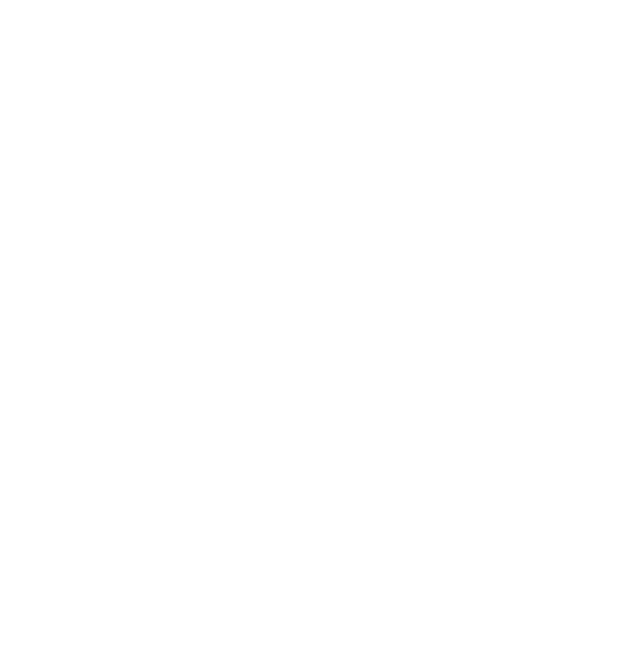
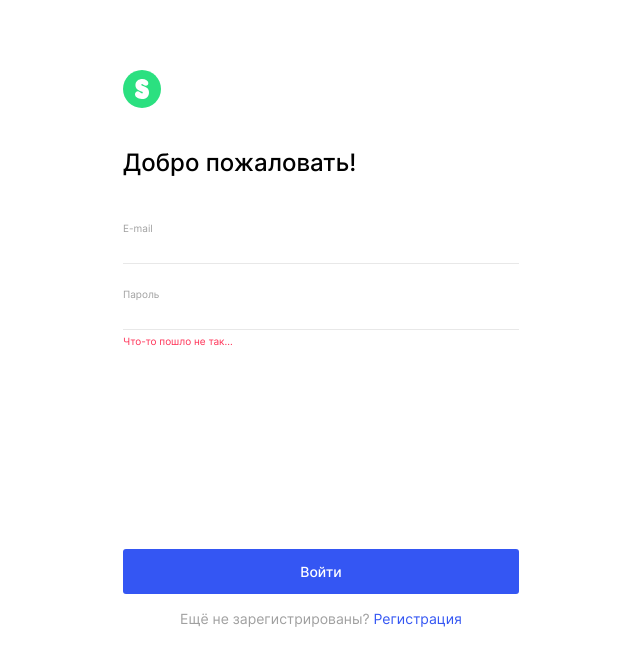
Before and after one commit to AxlLove/movies-explorer-frontend, a React (Create React App) app: page /signin in a window 1280 px wide. Shown: the top 666 px of the page, without its empty margins (319-959 px from the left). Built offline with nearby package versions, Linux system fonts and the light colour scheme.

Commit message:
complete 1280 sections

```diff
--- a/src/components/App/App.js
+++ b/src/components/App/App.js
@@ -6,13 +6,16 @@
 import Movies from '../Movies/Movies';
 import SavedMovies from '../SavedMovies/SavedMovies';
 import Profile from '../Profile/Profile';
+import Register from "../Register/Register";
+import Login from "../Login/Login";
+import NotFoundPage from "../NotFoundPage/NotFoundPage";
 
 function App() {
   return (
       <Switch>
           <Route path='/' exact>
               <div className="App">
-                  <Header loggedIn={true} isMain={true}></Header>
+                  <Header loggedIn={false} isMain={true}></Header>
                   <Main/>
                   <Footer/>
               </div>
@@ -37,6 +40,27 @@
                 <Profile/>
               </div>
           </Route>
+          <Route path='/profile'>
+              <div className="App">
+                  <Header loggedIn={true} isMain={false}/>
+                  <Profile/>
+              </div>
+          </Route>
+          <Route path='/signup'>
+              <div className="App">
+                  <Register/>
+              </div>
+          </Route>
+          <Route path='/signin'>
+              <div className="App">
+                  <Login/>
+              </div>
+          </Route>
+          <Route path='*'>
+              <div className="App">
+                  <NotFoundPage/>
+              </div>
+          </Route>
       </Switch>
   );
 }
--- a/src/components/Header/Header.css
+++ b/src/components/Header/Header.css
@@ -7,13 +7,14 @@
     justify-content: space-between;
     align-items: center;
 }
-.header__logo {
+.logo {
     background-image: url("../../images/logo.svg");
     width: 38px;
     height: 38px;
     background-repeat: no-repeat;
     background-size: contain;
     cursor: pointer;
+    display: block;
 }
 .header__link-container {
     display: flex;
@@ -27,6 +28,7 @@
     line-height: 16px;
     text-align: center;
     cursor: pointer;
+    text-decoration: none;
 }
 .header__login-button{
     background-color: #2BE080;
@@ -38,4 +40,11 @@
     font-size: 12px;
     line-height: 16px;
     cursor: pointer;
+    display: flex;
 }
+.header__login-link {
+    text-decoration: none;
+}
+.header__login-button-text {
+    margin: auto;
+}
--- a/src/components/Header/Header.js
+++ b/src/components/Header/Header.js
@@ -3,11 +3,10 @@
 
 function Header({loggedIn, isMain}) {
     return (
-
         loggedIn ?
         <header className={`header ${isMain ? "header_type_main-page" : ""}`}>
             <div className="header__content">
-                <Link to="/" className="header__logo"/>
+                <Link to="/" className="logo"/>
                 <Navigation>
                     <NavLink to="/movies" activeClassName='menu__link_active' className={`menu__link ${isMain ? "menu__link_type_main-page" : ""}`}>Фильмы</NavLink>
                     <NavLink to="/saved-movies" activeClassName='menu__link_active' className={`menu__link ${isMain ? "menu__link_type_main-page" : ""}`}>Сохранённые фильмы</NavLink>
@@ -20,10 +19,14 @@
             :
             <header className={`header ${isMain ? "header_type_main-page" : ""}`}>
                 <div className="header__content">
-                    <Link to="/" className="header__logo"/>
+                    <Link to="/" className="logo"/>
                     <div className="header__link-container">
-                        <p className="header__register-link">Регистрация</p>
-                        <button className="header__login-button">Войти</button>
+                        <Link to="/signup" className="header__register-link">Регистрация</Link>
+                        <Link to="/signin" className="header__login-link">
+                            <div className="header__login-button">
+                                <p className="header__login-button-text">Войти</p>
+                            </div>
+                        </Link>
                     </div>
                 </div>
             </header>
@@ -33,3 +36,4 @@
 export default Header;
 
 //TODO меню встает криво, добавил margin подумамй как можно сделать
+//TODO https://alvarotrigo.com/blog/hamburger-menu-css/
--- /dev/null
+++ b/src/components/Login/Login.css
@@ -0,0 +1,3 @@
+.auth-form__input-container_type_login {
+    margin-bottom: 200px;
+}
--- /dev/null
+++ b/src/components/Login/Login.js
@@ -0,0 +1,28 @@
+import { Link } from "react-router-dom";
+import SubmitButton from "../SubmitButton/SubmitButton";
+
+function Login () {
+    return (
+        <div className="auth-form">
+            <Link to="/" className="logo"/>
+            <form className="auth-form__form">
+                <h2 className="auth-form__title">Добро пожаловать!</h2>
+                <fieldset className="auth-form__input-container auth-form__input-container_type_login">
+                    <label className="auth-form__input">
+                        <span className="auth-form__input-name">E-mail</span>
+                        <input type="text" className="auth-form__text-field"/>
+                        <span className="auth-form__error-message">Что-то пошло не так...</span>
+                    </label>
+                    <label className="auth-form__input">
+                        <span className="auth-form__input-name">Пароль</span>
+                        <input type="text" className="auth-form__text-field"/>
+                        <span className="auth-form__error-message auth-form__error-message_visible">Что-то пошло не так...</span>
+                    </label>
+                </fieldset>
+                <SubmitButton buttonName="Войти"/>
+                <p className="auth-form__text">Ещё не зарегистрированы? <Link className="auth-form__link" to="/signup">Регистрация</Link></p>
+            </form>
+        </div>
+    )
+}
+export default Login;
--- /dev/null
+++ b/src/components/NotFoundPage/NotFoundPage.css
@@ -0,0 +1,32 @@
+.not-found {
+    width: 100%;
+    min-height: 700px;
+    display: flex;
+    flex-direction: column;
+}
+.not-found__title {
+    font-weight: 400;
+    font-size: 140px;
+    line-height: 169px;
+    text-align: center;
+    margin: 246px auto 0;
+
+}
+.not-found__message {
+    font-weight: 400;
+    font-size: 16px;
+    line-height: 19px;
+    text-align: center;
+    margin: 5px auto 0;
+}
+.not-found__back-link {
+    margin: auto;
+    font-weight: 400;
+    font-size: 16px;
+    line-height: 19px;
+    text-align: center;
+    margin: 184px auto 60px;
+    text-decoration: none;
+    color: #3456F3;
+    cursor: pointer;
+}
--- /dev/null
+++ b/src/components/NotFoundPage/NotFoundPage.js
@@ -0,0 +1,13 @@
+import {Link} from "react-router-dom";
+
+function NotFoundPage () {
+    return (
+        <div className="not-found">
+            <h2 className="not-found__title">404</h2>
+            <p className="not-found__message">Страница не найдена</p>
+            <Link to="/" className="not-found__back-link">Назад</Link>
+        </div>
+
+    )
+}
+export default NotFoundPage;
--- /dev/null
+++ b/src/components/Register/Register.css
@@ -0,0 +1,75 @@
+.auth-form {
+    margin: 70px auto;
+    display: flex;
+    width: 396px;
+    flex-direction: column;
+}
+.auth-form__form {
+    margin: 40px 0 0;
+    display: flex;
+    flex-direction: column;
+}
+.auth-form__title {
+    margin: 0 0 40px 0;
+    font-weight: 500;
+    font-size: 24px;
+    line-height: 29px;
+}
+.auth-form__input-container {
+    display: flex;
+    flex-direction: column;
+    border: none;
+    margin: 0 0 134px 0;
+    padding: 0;
+}
+.auth-form__input-name {
+    font-weight: 400;
+    font-size: 10px;
+    line-height: 12px;
+    color: #A0A0A0;
+    margin: 0;
+    padding-bottom: 5px;
+}
+.auth-form__text-field {
+    font-weight: 400;
+    font-size: 14px;
+    line-height: 17px;
+    color: #000000;
+    margin: 0;
+    border: none;
+    outline: none;
+    border-bottom: 1px solid #E8E8E8;
+    width: 100%;
+    padding: 0 0 10px;
+}
+.auth-form__error-message {
+    font-weight: 400;
+    font-size: 10px;
+    line-height: 12px;
+    color: #FF3055;
+    margin: 0;
+    visibility: hidden;
+}
+.auth-form__error-message_visible {
+    visibility: visible;
+}
+
+.auth-form__text-field:focus {
+    border-bottom: 1px solid #3456F3;
+}
+.auth-form__text {
+    font-weight: 400;
+    font-size: 14px;
+    line-height: 17px;
+    text-align: center;
+    color: #A0A0A0;
+    margin: 16px 0 0;
+}
+.auth-form__link {
+    font-weight: 400;
+    font-size: 14px;
+    line-height: 17px;
+    text-align: center;
+    color: #3456F3;
+    text-decoration: none;
+}
--- /dev/null
+++ b/src/components/Register/Register.js
@@ -0,0 +1,33 @@
+import { Link } from "react-router-dom";
+import SubmitButton from "../SubmitButton/SubmitButton";
+
+function Register () {
+    return (
+        <div className="auth-form">
+            <Link to="/" className="logo"/>
+            <form className="auth-form__form">
+                <h2 className="auth-form__title">Добро пожаловать!</h2>
+                <fieldset className="auth-form__input-container">
+                    <label className="auth-form__input">
+                        <span className="auth-form__input-name">Имя</span>
+                        <input type="text" className="auth-form__text-field"/>
+                        <span className="auth-form__error-message">Что-то пошло не так...</span>
+                    </label>
+                    <label className="auth-form__input">
+                        <span className="auth-form__input-name">E-mail</span>
+                        <input type="text" className="auth-form__text-field"/>
+                        <span className="auth-form__error-message">Что-то пошло не так...</span>
+                    </label>
+                    <label className="auth-form__input">
+                        <span className="auth-form__input-name">Пароль</span>
+                        <input type="text" className="auth-form__text-field"/>
+                        <span className="auth-form__error-message auth-form__error-message_visible">Что-то пошло не так...</span>
+                    </label>
+                </fieldset>
+                <SubmitButton buttonName="Зарегестрироваться"/>
+                <p className="auth-form__text">Уже зарегистрированы? <Link className="auth-form__link" to="/signin">Войти</Link></p>
+            </form>
+        </div>
+    )
+}
+export default Register;
--- /dev/null
+++ b/src/components/SubmitButton/SubmitButton.css
@@ -0,0 +1,15 @@
+.submit-button {
+    padding: 0;
+    margin: 0;
+    background: #3456F3;
+    border-radius: 3px;
+    width: 396px;
+    height: 45px;
+    font-weight: 500;
+    font-size: 14px;
+    line-height: 17px;
+    text-align: center;
+    color: #FFFFFF;
+    border: none;
+    cursor: pointer;
+}
--- /dev/null
+++ b/src/components/SubmitButton/SubmitButton.js
@@ -0,0 +1,6 @@
+function SubmitButton ({buttonName}) {
+    return (
+        <button  type="submit" className="submit-button">{buttonName}</button>
+    )
+}
+export default SubmitButton;
--- a/src/index.css
+++ b/src/index.css
@@ -17,3 +17,7 @@
 @import url(components/SearchForm/SearchForm.css);
 @import url(components/SavedMovies/Saved.Moviees.css);
 @import url(components/Profile/Profile.css);
+@import url(components/Register/Register.css);
+@import url(components/SubmitButton/SubmitButton.css);
+@import url(components/Login/Login.css);
+@import url(components/NotFoundPage/NotFoundPage.css);
```
